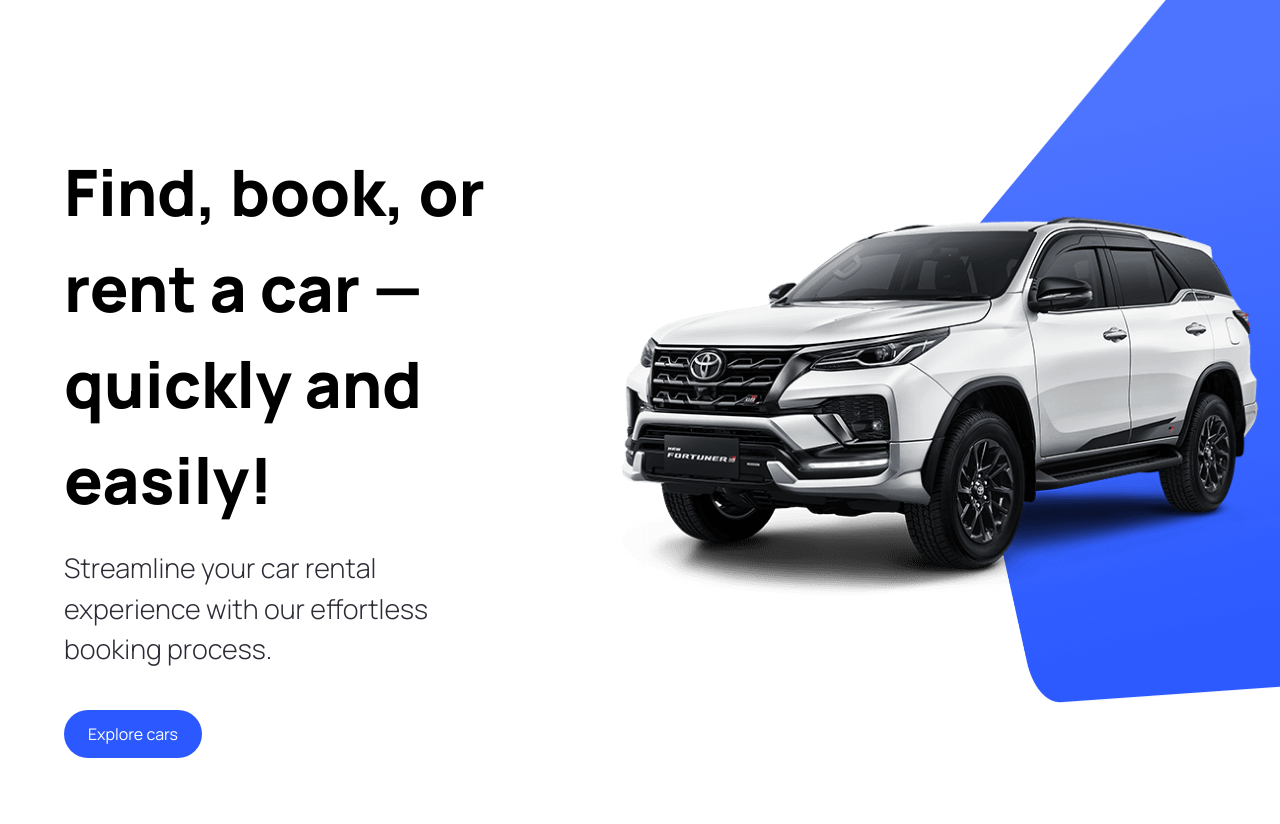
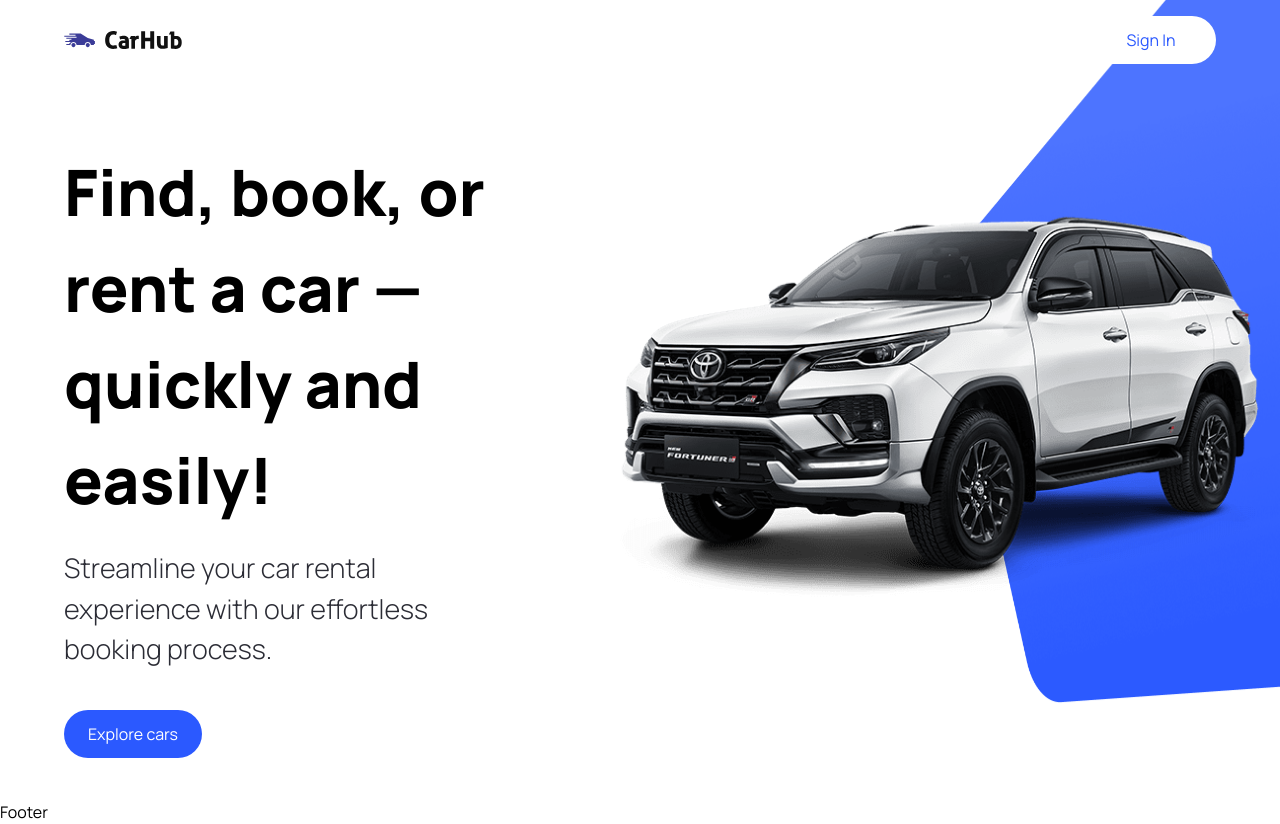
Before and after one commit to Stepan72/ShowCar, a Next.js app: page / in a window 1280 px wide. Before the commit the page ends 800 px from the top, so only its background shows below. Built offline with nearby package versions, Linux system fonts and the light colour scheme.

Commit message:
started Footer component

```diff
--- a/app/layout.tsx
+++ b/app/layout.tsx
@@ -1,12 +1,10 @@
 import "./../styles/globals.css";
 import type { Metadata } from "next";
-import { Inter } from "next/font/google";
-
-const inter = Inter({ subsets: ["latin"] });
+import { Navbar, Footer } from "@/components";
 
 export const metadata: Metadata = {
-  title: "Create Next App",
-  description: "Generated by create next app",
+  title: "ShowCar",
+  description: "Discover the best cars in the World",
 };
 
 export default function RootLayout({
@@ -16,7 +14,11 @@
 }) {
   return (
     <html lang="en">
-      <body className={inter.className}>{children}</body>
+      <body className="relative">
+        <Navbar />
+        {children}
+        <Footer />
+      </body>
     </html>
   );
 }
--- a/components/CustomButton.tsx
+++ b/components/CustomButton.tsx
@@ -6,11 +6,12 @@
   title,
   containerStyles,
   handleClick,
+  btnType,
 }: CustomButtonProps) {
   return (
     <button
       disabled={false}
-      type={"button"}
+      type={btnType || "button"}
       className={`custom-btn ${containerStyles}`}
       onClick={handleClick}
     >
--- /dev/null
+++ b/components/Footer.tsx
@@ -0,0 +1,7 @@
+function Footer() {
+  return <div>Footer</div>;
+}
+
+export default Footer;
+
+/// 36:28
--- a/components/Hero.tsx
+++ b/components/Hero.tsx
@@ -19,6 +19,7 @@
           title="Explore cars"
           containerStyles="bg-primary-blue text-white rounded-full mt-10"
           handleClick={handleScroll}
+          btnType="button"
         />
       </div>
       <div className="hero__image-container">
--- /dev/null
+++ b/components/Navbar.tsx
@@ -0,0 +1,29 @@
+import Link from "next/link";
+import Image from "next/image";
+
+import { CustomButton } from ".";
+
+function Navbar() {
+  return (
+    <header className="w-full absolute z-10">
+      <nav className="max-w-[1440px] mx-auto flex justify-between items-center sm:px-16 px-6 py-4">
+        <Link href="/" className="flex items-center justify-center">
+          <Image
+            src="/assets/logo.svg"
+            alt="CarsShow-logo"
+            width={118}
+            height={18}
+            className="object-contain"
+          />
+        </Link>
+        <CustomButton
+          title="Sign In"
+          btnType="button"
+          containerStyles="text-primary-blue rounded-full bg-white min-w-[130px]"
+        />
+      </nav>
+    </header>
+  );
+}
+
+export default Navbar;
--- a/components/index.ts
+++ b/components/index.ts
@@ -1,4 +1,6 @@
 import Hero from "./Hero";
 import CustomButton from "./CustomButton";
+import Navbar from "./Navbar";
+import Footer from "./Footer";
 
-export { Hero, CustomButton };
+export { Hero, CustomButton, Navbar, Footer };
--- a/types/index.ts
+++ b/types/index.ts
@@ -4,4 +4,5 @@
   title: string;
   containerStyles?: string;
   handleClick?: MouseEventHandler<HTMLButtonElement>;
+  btnType?: "button" | "submit" | "reset";
 }
```
